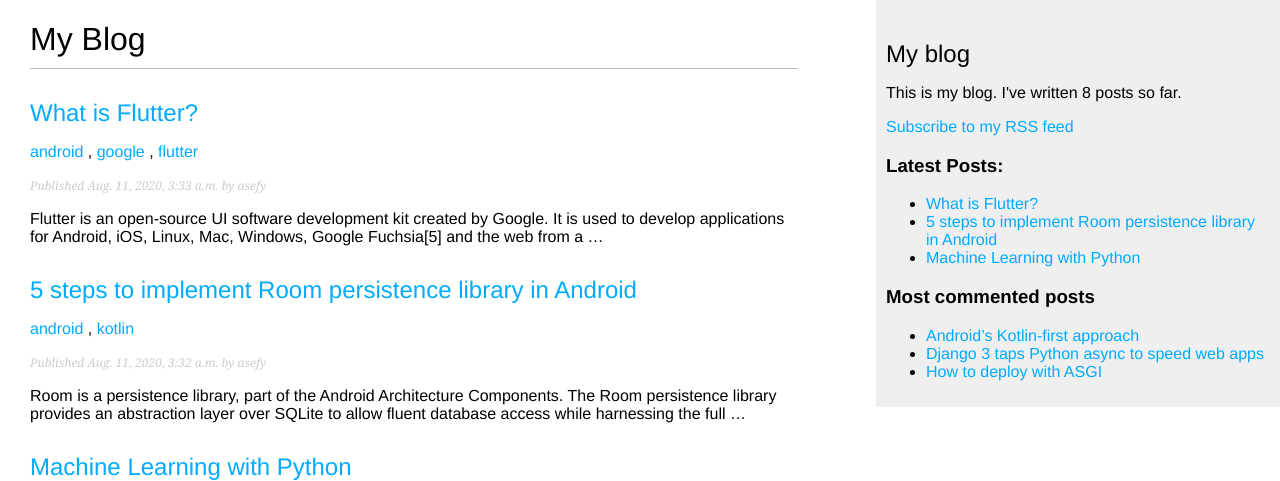
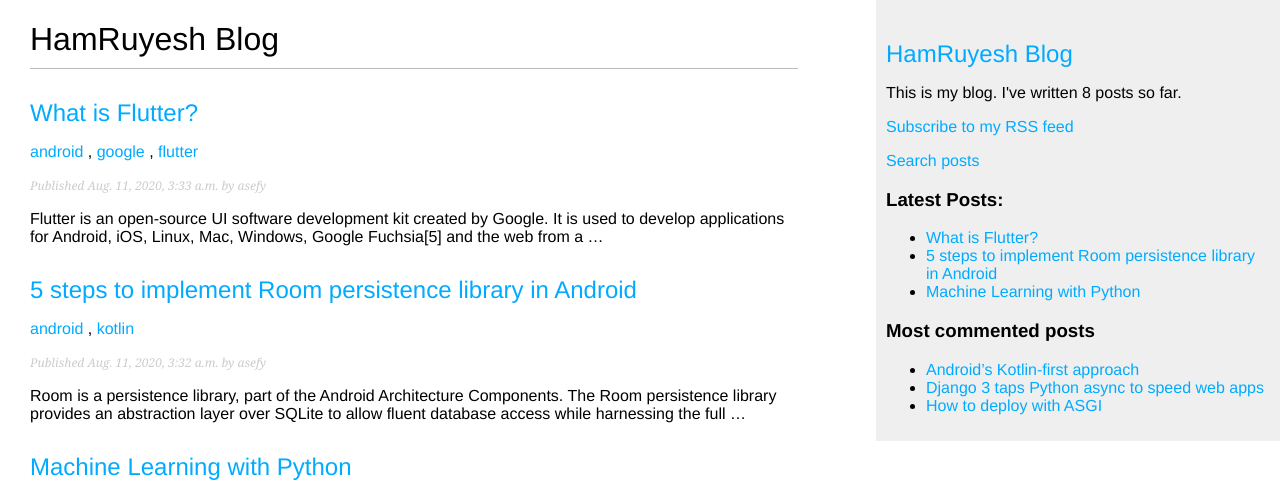
Before and after one commit to asefycom/django_pro_blog, a Django app: page /blog/ in a window 1280 px wide. Shown: the top 481 px of the page. Run offline with Django 3.2, Linux system fonts and the light colour scheme; data comes from the database, SQL or seed files in the repository; parts of the project's set-up code (start-up, migrations or seed data) failed here and were passed over.

Commit message:
Links added to the blog title and search word added in sidebar

```diff
--- a/blog/templates/blog/base.html
+++ b/blog/templates/blog/base.html
@@ -12,10 +12,15 @@
     {% endblock %}
   </div>
   <div id="sidebar">
-    <h2>My blog</h2>
+    <h2>
+      <a href="{% url "blog:post_list" %}">HamRuyesh Blog</a>
+    </h2>
     <p>This is my blog. I've written {% total_posts %} posts so far.</p>
     <p>
       <a href="{% url "blog:post_feed" %}">Subscribe to my RSS feed</a>
+    </p>
+    <p>
+      <a href="{% url "blog:post_search" %}">Search posts</a>
     </p>
     <h3>Latest Posts:</h3>
     {% show_latest_posts 3 %}
--- a/blog/templates/blog/post/list.html
+++ b/blog/templates/blog/post/list.html
@@ -2,7 +2,7 @@
 {% load blog_tags %}
 {% block title %}My Blog{% endblock %}
 {% block content %}
-  <h1>My Blog</h1>
+  <h1>HamRuyesh Blog</h1>
   {% if tag %}
     <h2>Posts tagged with "{{ tag.name }}"</h2>
   {% endif %}
```
